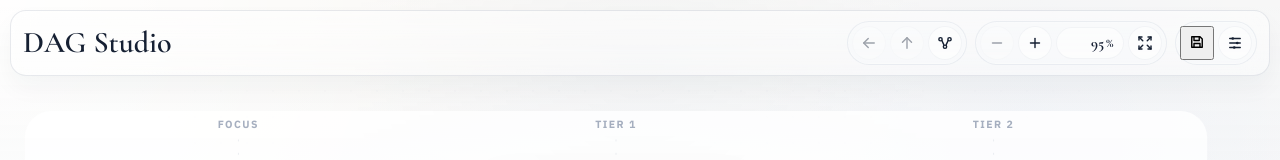
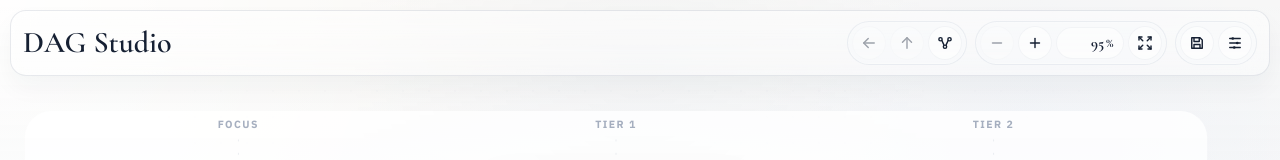
Before and after one commit to Algo2147483647/front-end_toolkit, a React (Vite) app in the folder graph/: page / in a window 1280 px wide. Shown: the top 160 px of the page. Built offline with nearby package versions, Linux system fonts and the light colour scheme.

Commit message:
顶栏的按钮从文字改成 ICON

```diff
--- a/graph/src/components/Topbar.tsx
+++ b/graph/src/components/Topbar.tsx
@@ -91,7 +91,7 @@
           <IconButton id="zoom-fit-btn" label="Fit graph to viewport" disabled={!hasGraph} onClick={onZoomFit} icon={<FitIcon />} />
         </div>
         <div className="topbar-group file-controls" aria-label="Graph file controls">
-          <IconButton id="save-json-btn" label="Save JSON" disabled={!hasGraph} onClick={onSaveJson} icon={<SaveIcon />} className="topbar-save-btn" />
+          <IconButton id="save-json-btn" label="Save JSON" disabled={!hasGraph} onClick={onSaveJson} icon={<SaveIcon />} className="ghost-btn topbar-icon-btn topbar-save-btn" />
           <div id="floating-controls" className="control-dock">
             <IconButton
               id="settings-btn"
```
